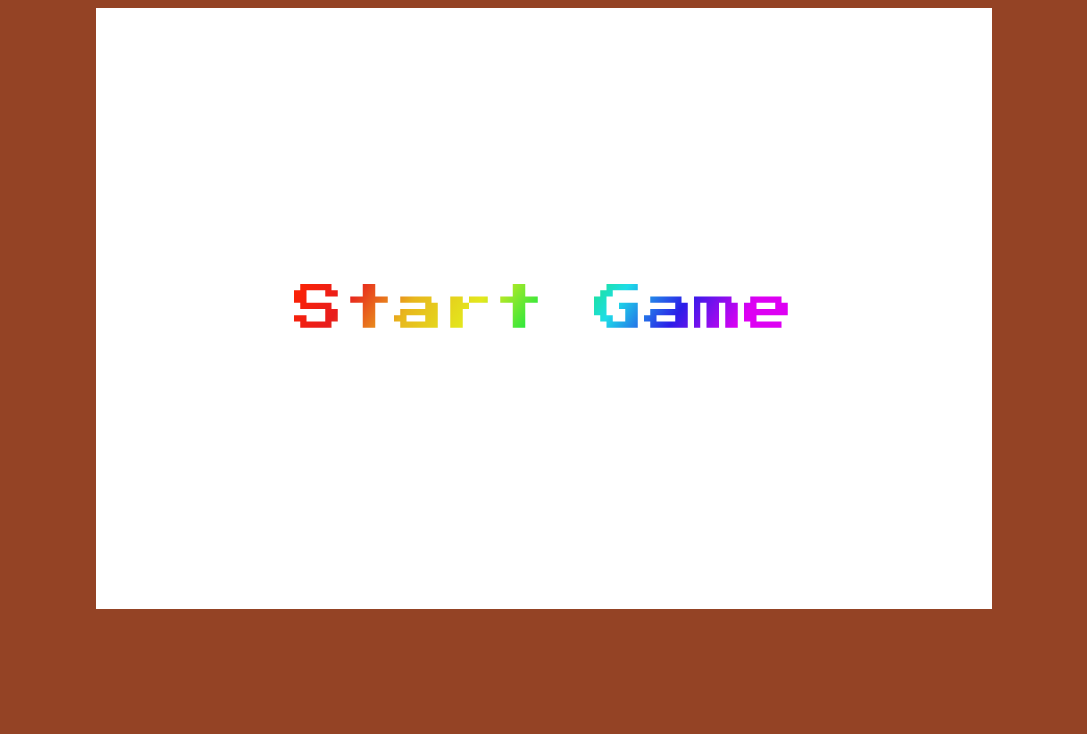
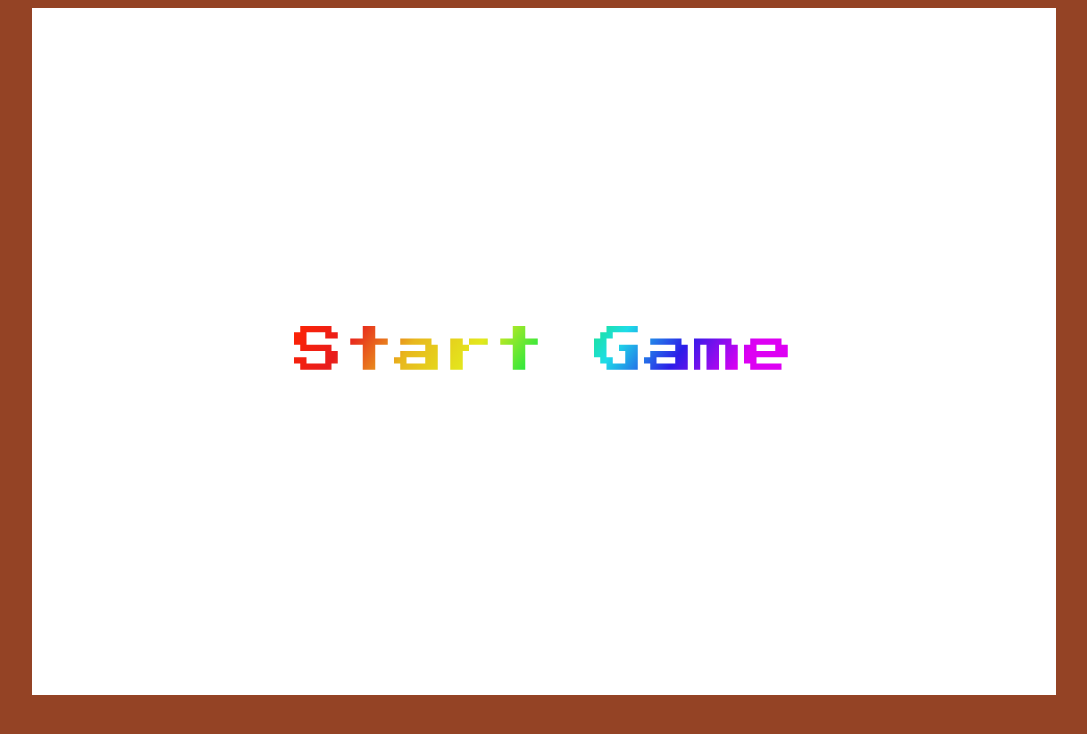
Before and after one commit to rodrigojmr/rainbow-road, a plain HTML site: page index.html in a window 1280 px wide. Shown: the whole page, without its empty margins (96-1183 px from the left). Drawn offline with Linux system fonts and the light colour scheme.

Commit message:
Canvas Width CSS

```diff
--- a/styles/style.css
+++ b/styles/style.css
@@ -6,7 +6,8 @@ body {
 
 .container {
   background-color: white;
-  width: 70vw;
+  width: 80vw;
+  max-width: 1400px;
   margin: 0 auto;
   position: relative;
 }
```
